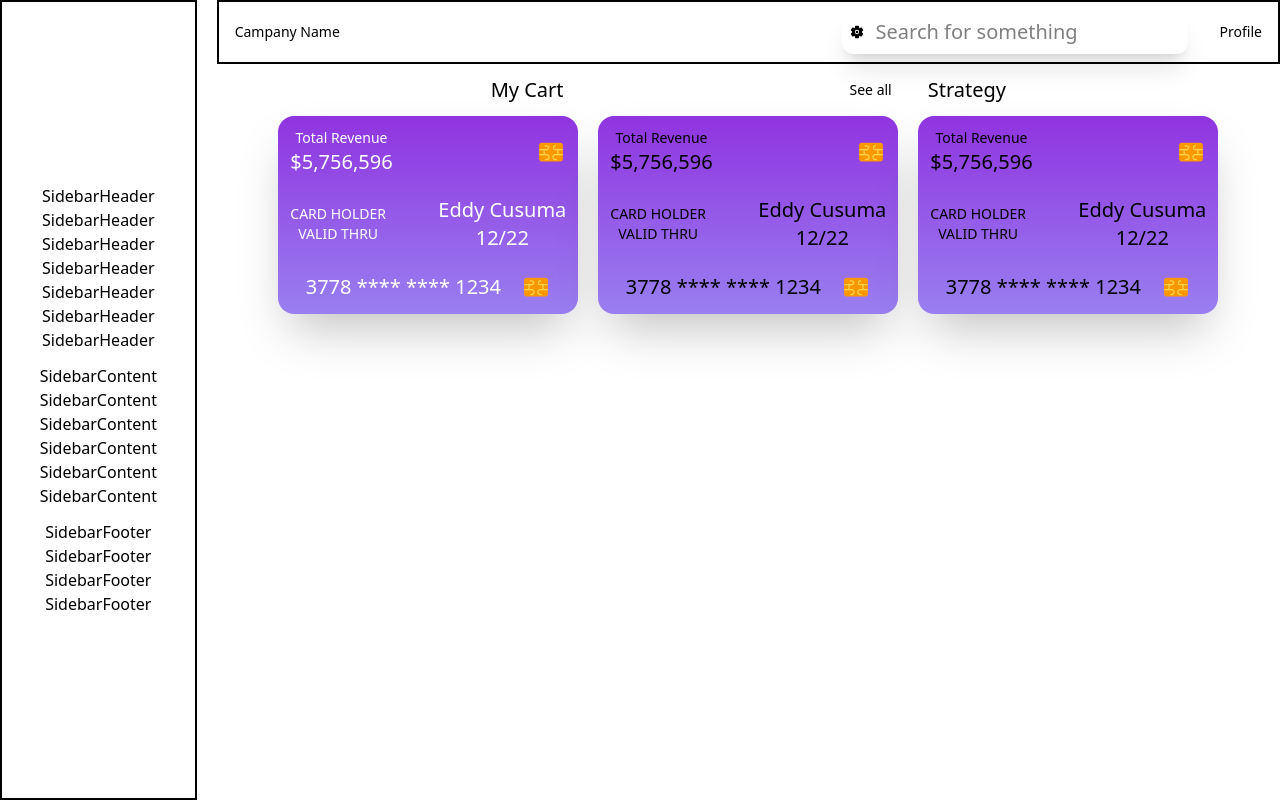
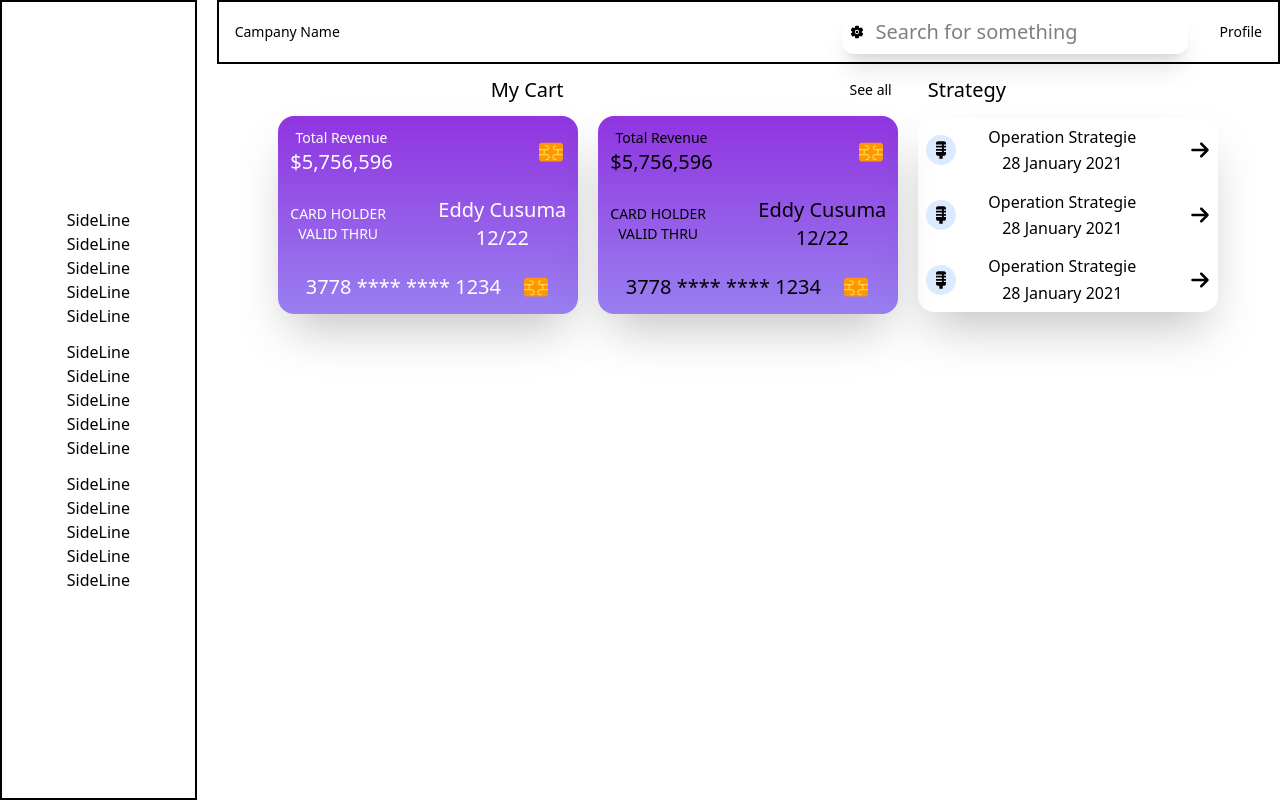
Before and after one commit to mouiz-youb/Mini-Dashboard, a React (Vite) app: page / in a window 1280 px wide. Built offline with nearby package versions, Linux system fonts and the light colour scheme.

Commit message:
fixe the cart of the first section

```diff
--- a/src/components/AdminSectionOne.tsx
+++ b/src/components/AdminSectionOne.tsx
@@ -1,12 +1,13 @@
 import React from "react";
 import Cart from "./Cart";
+import CartTwo from "./CartTwo";
 
 const AdminSectionOne: React.FC = () => {
   return (
     <div className="flex justify-center items-center flex-wrap flex-col md:flex-row gap-5">
       <Cart text="text-white" back="" />
       <Cart text="text-black" back="bg-white" />
-      <Cart />
+      <CartTwo />
     </div>
   );
 };
--- /dev/null
+++ b/src/components/CartTwo.tsx
@@ -0,0 +1,13 @@
+import React from "react";
+import Line from "./Line";
+function CartTwo() {
+  return (
+    <div className="w-[300px] rounded-2xl shadow-2xl">
+      <Line />
+      <Line />
+      <Line />
+    </div>
+  );
+}
+
+export default CartTwo;
--- /dev/null
+++ b/src/components/Line.tsx
@@ -0,0 +1,26 @@
+import React from "react";
+import { FaArrowRight } from "react-icons/fa6";
+import { IoMdMicrophone } from "react-icons/io";
+import { Link } from "react-router-dom";
+function Line() {
+  return (
+    <div className="w-full flex justify-between items-center flex-row gap-5 p-2  ">
+      <div className="w-full flex justify-start items-center flex-row gap-8">
+        <div className="flex justify-center items-center w-[30px] h-[30px] rounded-full bg-blue-100">
+          <IoMdMicrophone className="" />
+        </div>
+        <div className="flex justify-center items-center flex-col gap-1 text-[16px]">
+          <p>Operation Strategie</p>
+          <p>28 January 2021</p>
+        </div>
+      </div>
+      <div className="flex justify-center items-center ">
+        <Link to="/">
+          <FaArrowRight />
+        </Link>
+      </div>
+    </div>
+  );
+}
+
+export default Line;
--- a/src/components/Navbar.tsx
+++ b/src/components/Navbar.tsx
@@ -10,7 +10,7 @@ function Navbar() {
   console.log(click);
   return (
     <div className="flex justify-between items-center flex-row gap-2 w-full pt-2 pb-2 pl-4 pr-4 border-2 text-sm   ">
-      <div onClick={() => setClick()} className="cursor-pointer">
+      <div onClick={() => setClick()} className="cursor-pointer z-20">
         Campany Name
       </div>
       <div className="flex justify-center items-center flex-row gap-8">
--- /dev/null
+++ b/src/components/SideLine.tsx
@@ -0,0 +1,11 @@
+import React from "react";
+
+function SideLine() {
+  return (
+    <div>
+      <h1>SideLine</h1>
+    </div>
+  );
+}
+
+export default SideLine;
--- a/src/components/Sidebar.tsx
+++ b/src/components/Sidebar.tsx
@@ -26,7 +26,7 @@ function Sidebar() {
         <div
           className={`${
             click
-              ? `flex  justify-center items-center h-screen border-2 ${
+              ? `flex  justify-center items-center bg-white z-10 h-screen border-2 ${
                   resized <= 768 ? `absolute top-0 left-0 -z-10 w-1/2` : ``
                 }  md:col-start-1 md:col-end-2 md:row-start-1 md:row-end-1   `
               : `hidden`
@@ -39,7 +39,7 @@ function Sidebar() {
           className={` ${
             !click
               ? `flex justify-center items-center   h-screen border-2 ${
-                  resized <= 768 ? `absolute top-0 left-0 -z-10 w-1/2` : ``
+                  resized <= 768 ? `absolute top-0 left-0  w-1/2` : ``
                 }  md:col-start-1 md:col-end-2 md:row-start-1 md:row-end-1    `
               : ` hidden`
           }`}
--- a/src/components/SidebarContent.tsx
+++ b/src/components/SidebarContent.tsx
@@ -1,14 +1,13 @@
 import React from "react";
-
+import SideLine from "./SideLine";
 function SidebarContent() {
   return (
     <div className="">
-      <h1>SidebarContent</h1>
-      <h1>SidebarContent</h1>
-      <h1>SidebarContent</h1>
-      <h1>SidebarContent</h1>
-      <h1>SidebarContent</h1>
-      <h1>SidebarContent</h1>
+      <SideLine />
+      <SideLine />
+      <SideLine />
+      <SideLine />
+      <SideLine />
     </div>
   );
 }
--- a/src/components/SidebarFooter.tsx
+++ b/src/components/SidebarFooter.tsx
@@ -1,12 +1,13 @@
 import React from "react";
-
+import SideLine from "./SideLine";
 function SidebarFooter() {
   return (
     <div className="">
-      <h1>SidebarFooter</h1>
-      <h1>SidebarFooter</h1>
-      <h1>SidebarFooter</h1>
-      <h1>SidebarFooter</h1>
+      <SideLine />
+      <SideLine />
+      <SideLine />
+      <SideLine />
+      <SideLine />
     </div>
   );
 }
--- a/src/components/SidebarHeader.tsx
+++ b/src/components/SidebarHeader.tsx
@@ -1,15 +1,13 @@
 import React from "react";
-
+import SideLine from "./SideLine";
 function SidebarHeader() {
   return (
     <div className="">
-      <h1>SidebarHeader</h1>
-      <h1>SidebarHeader</h1>
-      <h1>SidebarHeader</h1>
-      <h1>SidebarHeader</h1>
-      <h1>SidebarHeader</h1>
-      <h1>SidebarHeader</h1>
-      <h1>SidebarHeader</h1>
+      <SideLine />
+      <SideLine />
+      <SideLine />
+      <SideLine />
+      <SideLine />
     </div>
   );
 }
```
